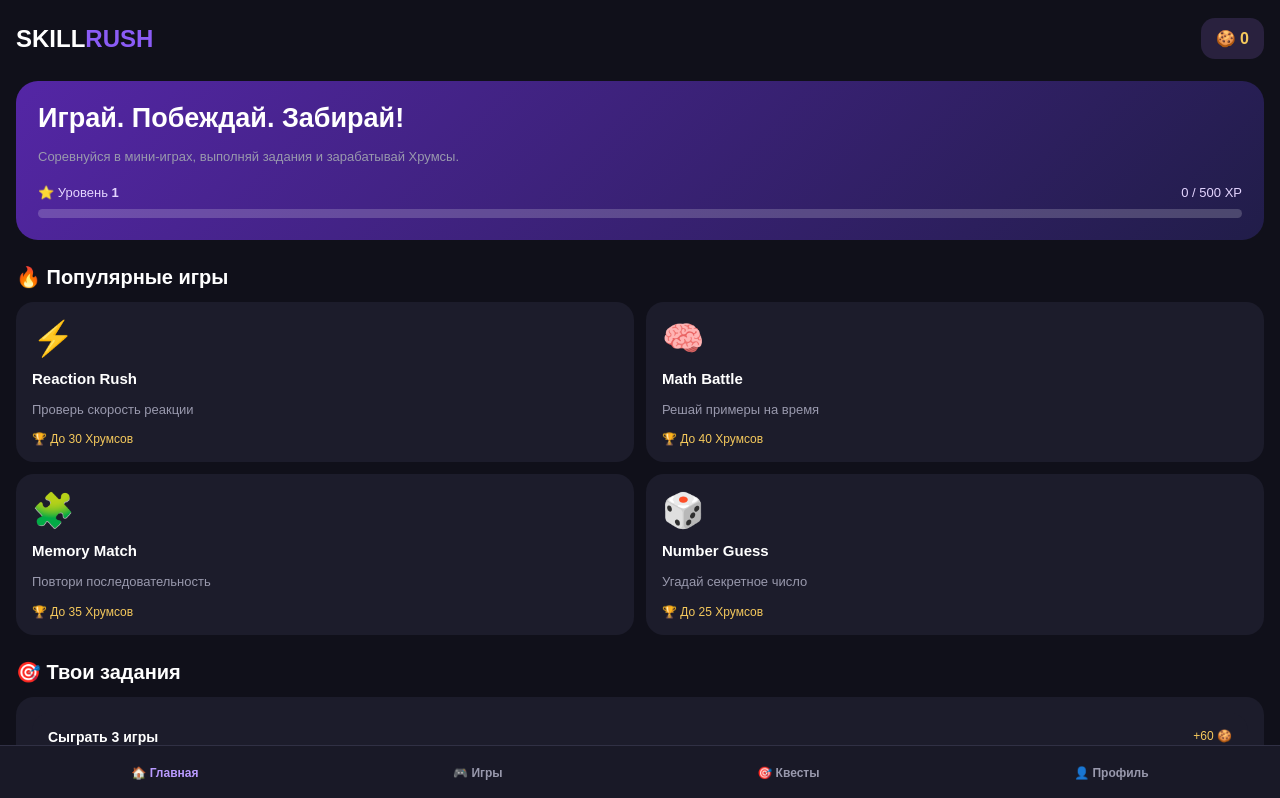
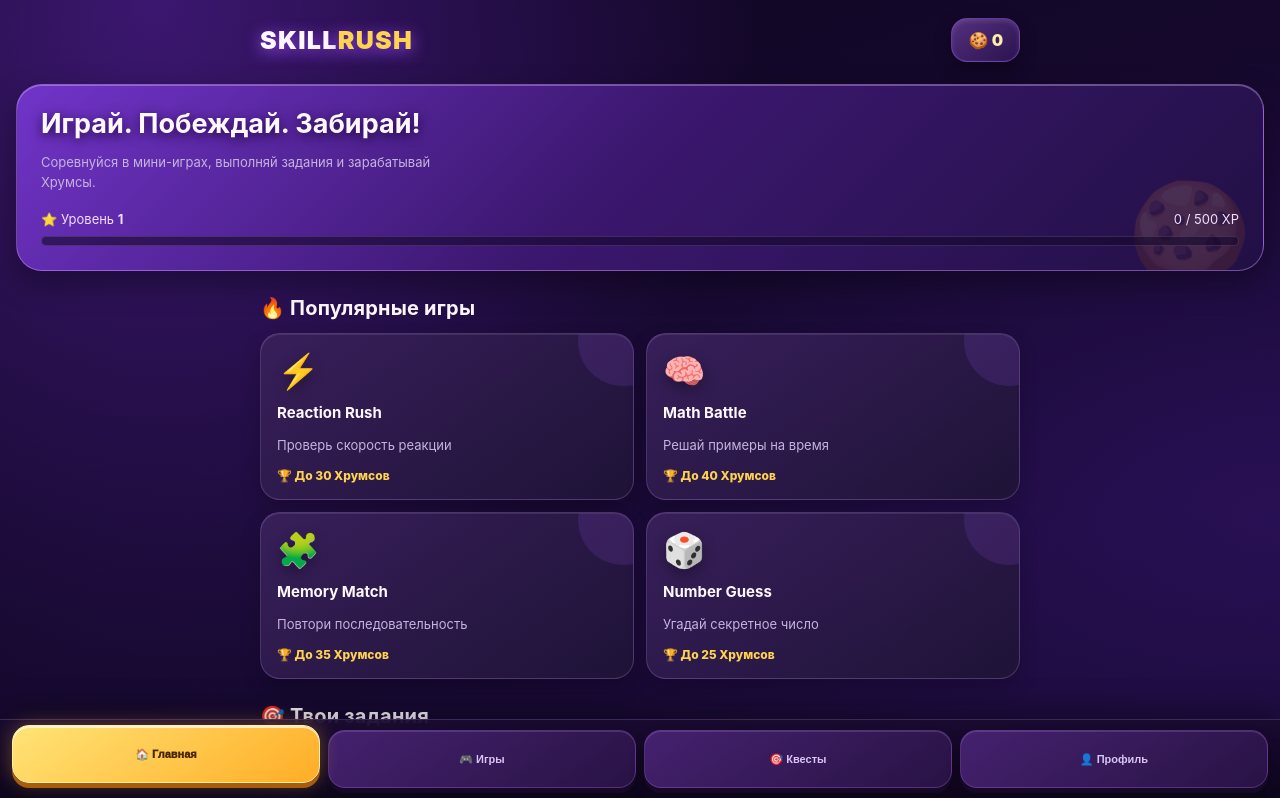
Before and after one commit to 2222-alex57/my-telegram-bot, a plain HTML site: page index.html in a window 1280 px wide. Shown: the top 798 px of the page. Drawn offline with Linux system fonts and the light colour scheme.

Commit message:
Update index.html

```diff
--- a/index.html
+++ b/index.html
@@ -6,21 +6,119 @@
 <title>SkillRush</title>
 <script src="https://telegram.org/js/telegram-web-app.js"></script>
 <style>
-:root{--bg:#10101a;--card:#1c1c2b;--purple:#8b5cf6;--text:#fff;--muted:#9999ad;--green:#35d399}
-*{box-sizing:border-box}body{margin:0;background:var(--bg);color:var(--text);font-family:Arial,sans-serif;padding:18px 16px 90px}
-header{display:flex;justify-content:space-between;align-items:center}.logo{font-size:24px;font-weight:900}.logo span{color:var(--purple)}
-.balance{background:#29213e;padding:11px 15px;border-radius:14px;color:#f5c95c;font-weight:bold}
-h2{font-size:20px;margin:25px 0 13px}h3{margin:0 0 8px}p{color:var(--muted);font-size:13px;line-height:1.5}
-.hero{margin-top:22px;padding:22px;border-radius:22px;background:linear-gradient(135deg,#5426a5,#211d49)}.hero h1{font-size:27px;margin:0 0 8px}
-.level{margin-top:18px;color:#e4d5ff;font-size:13px}.progress{height:9px;background:#ffffff30;border-radius:10px;margin-top:9px;overflow:hidden}.progress div{height:100%;background:#d7b5ff;width:0%}
-.grid{display:grid;grid-template-columns:repeat(2,1fr);gap:12px}.card{background:var(--card);padding:16px;border-radius:18px}.game{min-height:145px;cursor:pointer}.emoji{font-size:34px;margin-bottom:12px}.game strong{display:block;font-size:15px}.reward{color:#f5c95c;font-size:12px;margin-top:8px}
-.quest{margin-bottom:10px}.quest-top{display:flex;justify-content:space-between;gap:8px}.quest-title{font-weight:bold;font-size:14px}.quest-reward{color:#f5c95c;font-size:12px;white-space:nowrap}
-.quest-progress{height:6px;background:#353548;border-radius:10px;margin-top:12px;overflow:hidden}.quest-progress div{height:100%;background:var(--green);width:0%}.quest-bottom{display:flex;justify-content:space-between;align-items:center;margin-top:9px}
-button{border:0;border-radius:12px;padding:11px 15px;background:var(--purple);color:white;font-weight:bold;cursor:pointer}button:disabled{opacity:.4;cursor:default}.claim{padding:8px 12px;font-size:12px}
-.tabs{position:fixed;bottom:0;left:0;right:0;display:flex;justify-content:space-around;background:#191927;padding:12px 4px;border-top:1px solid #303044}.tabs button{background:none;color:var(--muted);font-size:12px;padding:8px}.tabs button.active{color:#b99aff}
-.page{display:none}.page.active{display:block}.modal{display:none;position:fixed;inset:0;background:#000c;z-index:5;align-items:center;justify-content:center;padding:18px}.modal-box{width:100%;max-width:400px;background:var(--card);padding:23px;border-radius:22px;text-align:center}.modal-box h2{margin-top:0}
-.modal-box input{width:100%;padding:13px;margin:12px 0;border-radius:10px;border:1px solid #555;background:#10101a;color:white;font-size:17px}.big{font-size:46px;margin:20px}.result{color:var(--green);font-weight:bold;margin:15px}.secondary{background:#38384e;margin-top:12px}
-.profile-stat{display:flex;justify-content:space-between;padding:14px 0;border-bottom:1px solid #343447}
+
+:root{
+  color-scheme:dark;
+  --bg:#100826;--panel:#211044;--panel2:#2b1456;--purple:#8b42f5;
+  --purple2:#bd72ff;--gold:#ffd34e;--gold2:#ff9f1c;
+  --text:#fff9ff;--muted:#c4b3df;--green:#50e0a0;
+  --line:rgba(210,165,255,.22);--shadow:0 12px 30px rgba(0,0,0,.34)
+}
+*{box-sizing:border-box}
+html{min-height:100%;background:var(--bg)}
+body{
+  min-height:100vh;margin:0;padding:18px 16px calc(112px + env(safe-area-inset-bottom));
+  color:var(--text);font-family:Inter,ui-rounded,"Segoe UI",Arial,sans-serif;
+  background:
+    radial-gradient(ellipse at 12% 0%,rgba(140,55,255,.35),transparent 38%),
+    radial-gradient(ellipse at 100% 40%,rgba(92,35,190,.23),transparent 42%),
+    linear-gradient(160deg,#100622 0%,#190a35 52%,#100826 100%);
+  overflow-x:hidden
+}
+body:before{content:"";position:fixed;inset:0;pointer-events:none;opacity:.16;
+  background-image:radial-gradient(#fff 1px,transparent 1px);background-size:28px 28px;z-index:-1}
+header{display:flex;justify-content:space-between;align-items:center;gap:12px;max-width:760px;margin:0 auto}
+.logo{font-size:25px;font-weight:1000;letter-spacing:1.3px;text-shadow:0 3px 16px #9a4cff}
+.logo span{color:var(--gold)}
+.balance{
+  padding:11px 16px;border-radius:16px;color:#fff0a8;font-weight:900;
+  background:linear-gradient(145deg,#563080,#29134e);border:1px solid #a66aff66;
+  box-shadow:inset 0 2px 5px #ffffff20,0 7px 18px #0005
+}
+h2{font-size:20px;margin:25px 0 13px;letter-spacing:.2px}
+h3{margin:0 0 8px}
+p{color:var(--muted);font-size:13px;line-height:1.55}
+main{max-width:760px;margin:0 auto}
+.hero{
+  position:relative;isolation:isolate;overflow:hidden;margin:22px auto 0;padding:24px;
+  border-radius:26px;background:linear-gradient(135deg,#7134c9 0%,#3b176e 48%,#211044 100%);
+  border:1px solid #d49aff70;box-shadow:var(--shadow),inset 0 1px 0 #ffffff45
+}
+.hero:after{content:"🍪";position:absolute;right:12px;bottom:-22px;font-size:100px;opacity:.16;transform:rotate(-20deg);z-index:-1}
+.hero h1{font-size:27px;line-height:1.12;margin:0 0 8px;text-shadow:0 3px 12px #21063d}
+.hero p{max-width:440px}
+.level{margin-top:18px;color:#f0ddff;font-size:13px}
+.progress{height:10px;background:#16072e99;border:1px solid #ffffff20;border-radius:20px;margin-top:9px;overflow:hidden}
+.progress div{height:100%;background:linear-gradient(90deg,#ffb52e,#ffe779);border-radius:20px;box-shadow:0 0 12px #ffce4d;width:0%;transition:width .35s}
+.grid{display:grid;grid-template-columns:repeat(2,minmax(0,1fr));gap:12px}
+.card{
+  background:linear-gradient(145deg,rgba(57,32,91,.96),rgba(31,19,55,.98));
+  padding:16px;border-radius:20px;border:1px solid var(--line);
+  box-shadow:0 8px 20px #0003,inset 0 1px 0 #ffffff16
+}
+.game{min-height:155px;cursor:pointer;position:relative;overflow:hidden;transition:transform .18s,border-color .18s,box-shadow .18s}
+.game:after{content:"";position:absolute;width:90px;height:90px;right:-35px;top:-38px;border-radius:50%;background:#a75aff22}
+.game:active{transform:scale(.975)}
+.game:hover{transform:translateY(-3px);border-color:#c18bff99;box-shadow:0 12px 26px #0005,0 0 18px #8b42f533}
+.emoji{font-size:34px;margin-bottom:12px;filter:drop-shadow(0 5px 7px #0005)}
+.game strong{display:block;font-size:15px}
+.reward{color:var(--gold);font-size:12px;margin-top:8px;font-weight:800}
+.quest{margin-bottom:10px}
+.quest-top{display:flex;justify-content:space-between;gap:8px}
+.quest-title{font-weight:800;font-size:14px}
+.quest-reward{color:var(--gold);font-size:12px;white-space:nowrap;font-weight:800}
+.quest-progress{height:7px;background:#160d2c;border-radius:10px;margin-top:12px;overflow:hidden}
+.quest-progress div{height:100%;background:linear-gradient(90deg,#45dba0,#b5ff9c);border-radius:10px;transition:width .3s}
+.quest-bottom{display:flex;justify-content:space-between;align-items:center;margin-top:10px}
+button{
+  border:0;border-radius:14px;padding:11px 15px;
+  background:linear-gradient(145deg,#a75cff,#7132d5);color:white;font-weight:850;
+  cursor:pointer;box-shadow:0 5px 0 #451b88,0 8px 16px #0003,inset 0 1px 0 #ffffff55;
+  transition:transform .14s,filter .14s,box-shadow .14s
+}
+button:active{transform:translateY(3px);box-shadow:0 2px 0 #451b88,0 4px 9px #0003}
+button:hover{filter:brightness(1.12)}
+button:disabled{opacity:.45;cursor:default;filter:saturate(.5)}
+.claim{padding:8px 12px;font-size:12px}
+.tabs{
+  position:fixed;z-index:4;bottom:0;left:0;right:0;display:grid;
+  grid-template-columns:repeat(4,minmax(0,1fr));gap:8px;
+  padding:10px 12px calc(12px + env(safe-area-inset-bottom));
+  background:linear-gradient(180deg,rgba(25,10,47,.9),rgba(13,6,27,.98));
+  border-top:1px solid #bd82ff44;backdrop-filter:blur(18px);
+  box-shadow:0 -10px 30px #0005
+}
+.tabs button{
+  min-width:0;min-height:58px;padding:8px 3px;border-radius:17px;
+  display:flex;flex-direction:column;align-items:center;justify-content:center;gap:3px;
+  background:linear-gradient(145deg,#45216f,#281344);color:#d8c4f5;
+  border:1px solid #b77aff44;box-shadow:0 5px 0 #160927,0 8px 14px #0004,inset 0 1px 0 #ffffff20;
+  font-size:11px;white-space:nowrap
+}
+.tabs button.active{
+  color:#4a2600;background:linear-gradient(145deg,#ffe477,#ffad25);
+  border-color:#fff0a5;box-shadow:0 5px 0 #a95c0b,0 0 20px #ffbd3d55,inset 0 2px 0 #ffffffa8;
+  transform:translateY(-5px);font-weight:1000
+}
+.page{display:none;animation:pageIn .22s ease}
+.page.active{display:block}
+@keyframes pageIn{from{opacity:.5;transform:translateY(6px)}to{opacity:1;transform:translateY(0)}}
+.modal{display:none;position:fixed;inset:0;background:#080313d9;backdrop-filter:blur(8px);z-index:5;align-items:center;justify-content:center;padding:18px}
+.modal-box{
+  width:100%;max-width:400px;max-height:85vh;overflow:auto;
+  background:linear-gradient(145deg,#38205d,#1c1034);padding:23px;
+  border:1px solid #c28aff66;border-radius:25px;text-align:center;box-shadow:0 20px 60px #0009
+}
+.modal-box h2{margin-top:0}
+.modal-box input{width:100%;padding:13px;margin:12px 0;border-radius:12px;border:1px solid #a875d966;background:#140a28;color:white;font-size:17px;outline:none}
+.modal-box input:focus{border-color:#d5a3ff;box-shadow:0 0 0 3px #a75cff33}
+.big{font-size:46px;margin:20px}
+.result{color:var(--green);font-weight:900;margin:15px}
+.secondary{background:linear-gradient(145deg,#55466d,#332443);margin-top:12px;box-shadow:0 4px 0 #21172f}
+.profile-stat{display:flex;justify-content:space-between;padding:14px 0;border-bottom:1px solid #ffffff18}
+.profile-stat b{color:#ffe07a}
+@media(max-width:380px){body{padding-left:12px;padding-right:12px}.tabs{gap:5px;padding-left:7px;padding-right:7px}.tabs button{font-size:10px}.hero{padding:19px}.hero h1{font-size:24px}}
+
 </style>
 </head>
 <body>
@@ -32,7 +130,7 @@ button{border:0;border-radius:12px;padding:11px 15px;background:var(--purple);co
 <section class="page" id="quests"><h2>☀️ Ежедневные квесты</h2><div id="daily"></div><h2>🏆 Еженедельные квесты</h2><div id="weekly"></div></section>
 <section class="page" id="profile"><h2>👤 Профиль игрока</h2><div class="card"><div class="emoji">🎮</div><h3 id="username">Игрок SkillRush</h3><p>Участник игровой арены</p><div class="profile-stat"><span>Уровень</span><b id="plevel">1</b></div><div class="profile-stat"><span>Хрумсы</span><b id="pcoins">0</b></div><div class="profile-stat"><span>Всего игр</span><b id="pplays">0</b></div><div class="profile-stat"><span>Победы</span><b id="pwins">0</b></div><div class="profile-stat"><span>Всего заработано</span><b id="pearned">0</b></div></div></section>
 </main>
-<nav class="tabs"><button class="active" onclick="showPage('home',this)">🏠 Главная</button><button onclick="showPage('gamespage',this)">🎮 Игры</button><button onclick="showPage('quests',this)">🎯 Квесты</button><button onclick="showPage('profile',this)">👤 Профиль</button></nav>
+<nav class="tabs" aria-label="Основная навигация"><button class="active" onclick="showPage('home',this)">🏠 Главная</button><button onclick="showPage('gamespage',this)">🎮 Игры</button><button onclick="showPage('quests',this)">🎯 Квесты</button><button onclick="showPage('profile',this)">👤 Профиль</button></nav>
 <div class="modal" id="modal"><div class="modal-box"><h2 id="gameTitle">Игра</h2><div id="gameContent"></div><button class="secondary" onclick="closeGame()">Закрыть</button></div></div>
 <script>
 const tg=window.Telegram?.WebApp;tg?.ready();tg?.expand();
```
